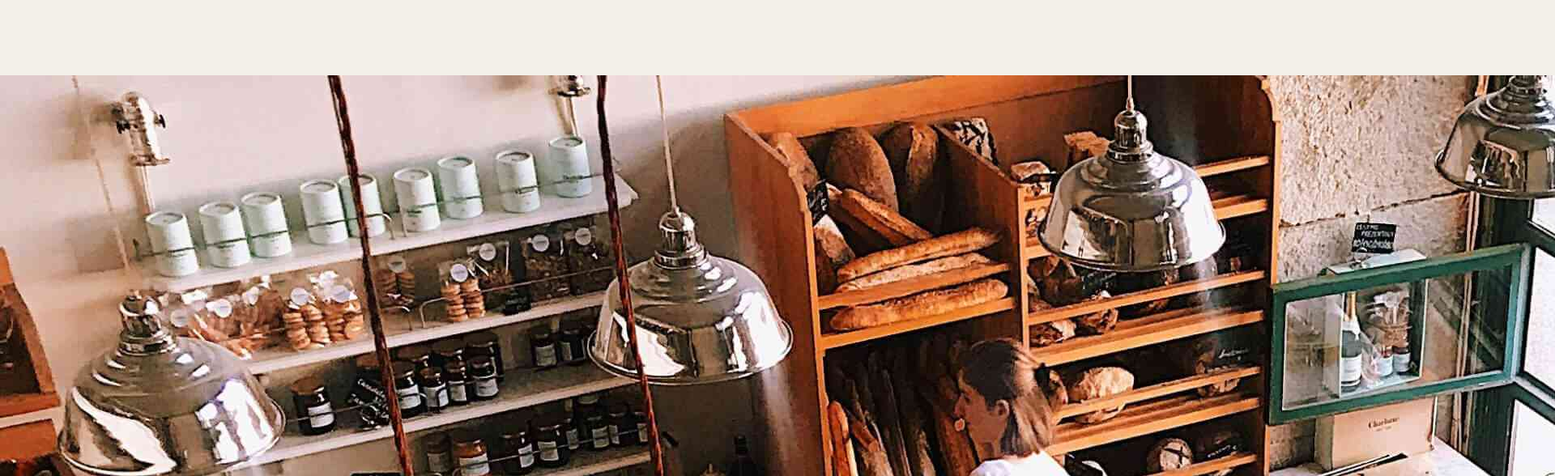
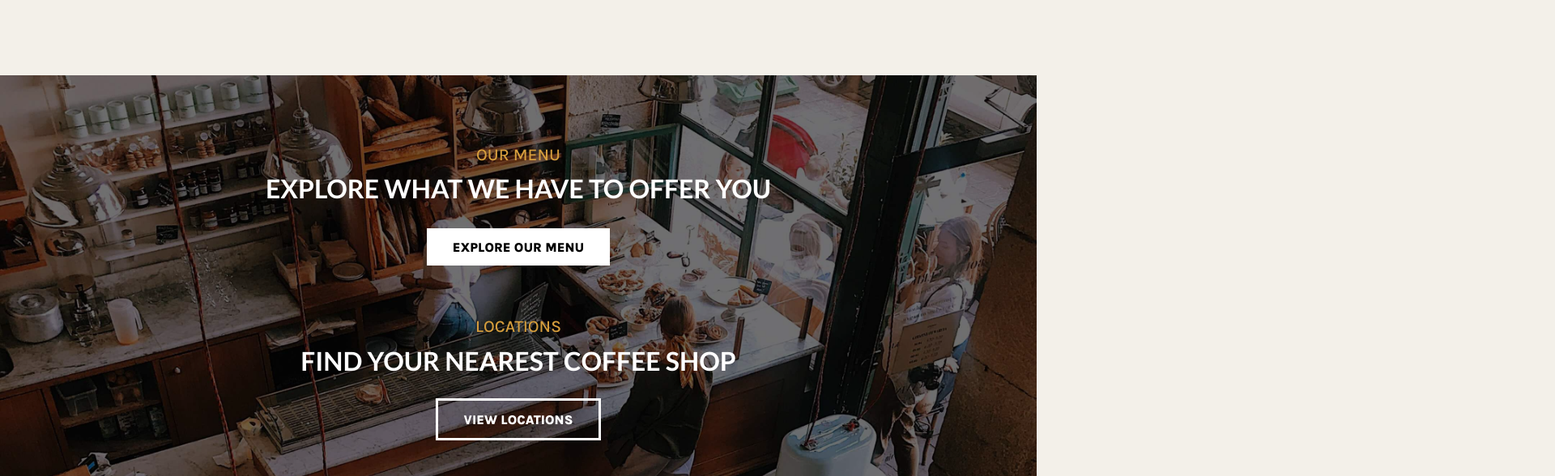
Before and after one commit to gabicsimoes/mtm6201-midterm, a plain HTML site: page index.html in a window 1280 px wide. Shown: the part 3368-3956 px from the top of the page at 81% size, 1920 px wide, since content can reach past the window. Drawn offline with Linux system fonts and the light colour scheme.

Commit message:
styling the menu and location section, img + overlay + text on it and buttons with hover state

```diff
--- a/css/main.css
+++ b/css/main.css
@@ -284,3 +284,92 @@ nav a:hover{
     line-height: 1.2; /* I adjust this to enhance the readability, crating some space between the lines of the paragraph */
     margin-bottom: 4rem; /* to increase the space between the end of the paragraph to the beginning of the next icon */
 }
+
+/* Starting the Menu and Locations section which is another banner, with an overlay, text and button on it */
+.menu{
+    position: relative; /* To tell that this is the reference for the positions further */
+    min-height: 600px; /* the size of the image in the space that I have */
+    display: flex; /* As a default flex is a row, so we have to put things in column telling this */
+    flex-direction: column;
+    justify-content: center;
+    align-items: center;
+    text-align: center;
+    overflow: hidden; /* to hidden extra content after the size that I set it, like cut what's exceed */
+    margin-bottom: 6rem; /* the space between sections, which means this section has some space before the next starts */
+}
+
+.menu img{
+    position: absolute;
+    inset: 0; /* to fill the whole container */
+    width: 100%;
+    height: 100%;
+    object-fit: cover;
+    z-index: 1; /* to establish the layer for the overlay, which means: 1st image, then overlay, then text, one above another */
+}
+
+.menu::after{
+    content: "";
+    background-color: rgba(0, 0, 0, 0.55);
+    position: absolute;
+    inset: 0;
+    z-index: 2; /* this means the overlay is above the image that's why is 2, because the image's z-index is 1 */
+}
+
+.menu > div{
+    position: relative;
+    z-index: 3; /* this means the text is above everything that's why is 3 */
+    margin-bottom: 5rem;
+}
+
+.menu p{
+    text-transform: uppercase;
+    font-size: 1.3rem;
+    font-weight: 500;
+    color: var(--gold);
+    margin-bottom: 0.5rem;
+}
+
+.menu h2{
+    text-transform: uppercase;
+    font-size: 2rem;
+    font-weight: 700;
+    color: var(--white);
+    margin-top: 1rem;
+    margin-bottom: 3rem; /* the space between the h2 to the botton below */
+}
+
+.button-menu{
+    /* I just copy and paste the style that I did for the hero section banner because they're the same. I hope I'm not doing something that I can't */
+    /* styling the button accord to the mockup */
+    background-color: var(--white); /* create a background like a highlight in the text of the button */
+    color: var(--black); /* then, this is the colour of the text */
+    padding: 0.85rem 2rem; /* this makes the highlightet (bg colour) bigger and the proper size of the button styles */
+    text-transform: uppercase; /* to make the text uppercase without change de HTML */
+    text-decoration: none; /* to remove the underline default of the a href */
+    font-weight: 900; /* I did the same because I tought bold isn't enough, so I tried many numbers and this looks more similar to the mockup for me */
+    margin-top: 1.5rem; /* to create a space between the paragraph and the button */
+    margin-bottom: 10rem;
+}
+
+.button-menu:hover{
+    /* style the hover state as shown in the youtube video, which is, a white border, bg colour gold and the font white */
+    background-color: var(--gold);
+    color: var(--white);
+    border: 3px solid var(--white);
+}
+
+.button-location{
+    border: 3px solid var(--white);
+    background-color: transparent; /* Without this it was not background, but I feel safer to include this explaining that there's no background colour for this button */
+    color: var(--white);
+    padding: 0.85rem 2rem; /* I did the same padding of the .button-menu and I don't know why looks different, but I'll keep it just to be safe */
+    text-transform: uppercase;
+    text-decoration: none; /* remove the underline */
+    font-weight: 900;
+}
+
+.button-location:hover{
+    /* style the hover state as shown in the youtube video, which is, exaclty like the non-hover for the .button-menu. Background white and colour black for the text */
+    background-color: var(--white);
+    color: var(--black);
+}
```
